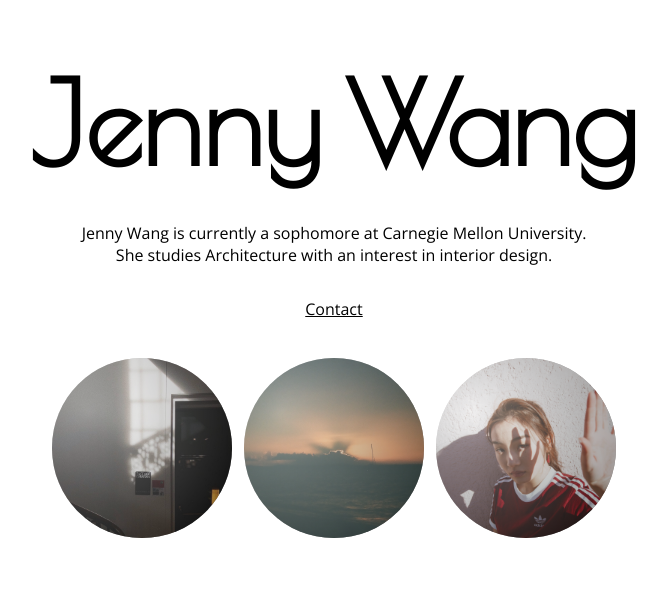
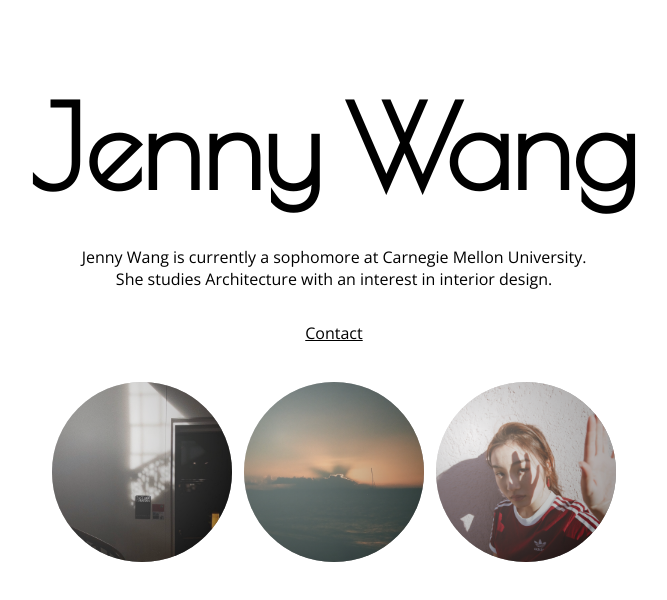
Before and after one commit to Rikilele/jenny.wang, a React (Create React App) app in the folder client/: page / in a window 1280 px wide. Shown: the top 600 px of the page, without its empty margins (306-973 px from the left). Built offline with nearby package versions, Linux system fonts and the light colour scheme.

Commit message:
Add more padding above home title

```diff
--- a/client/src/App/pages/Home/Home.css
+++ b/client/src/App/pages/Home/Home.css
@@ -2,7 +2,7 @@
   font-family: 'Poiret One', '';
   font-size: calc(8vw + 12px);
   margin: 0;
-  padding-top: 7vh;
+  padding-top: 10vh;
 }
 
 .home-description {
```
